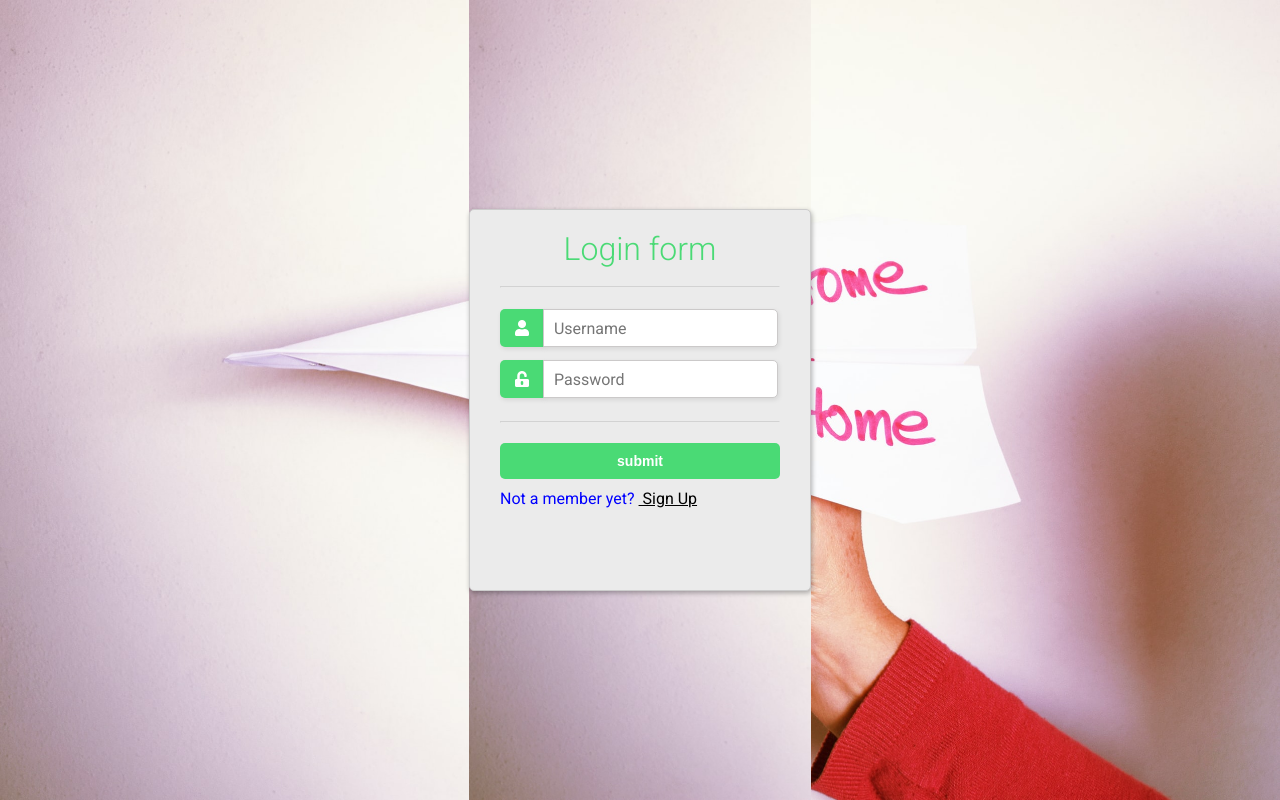
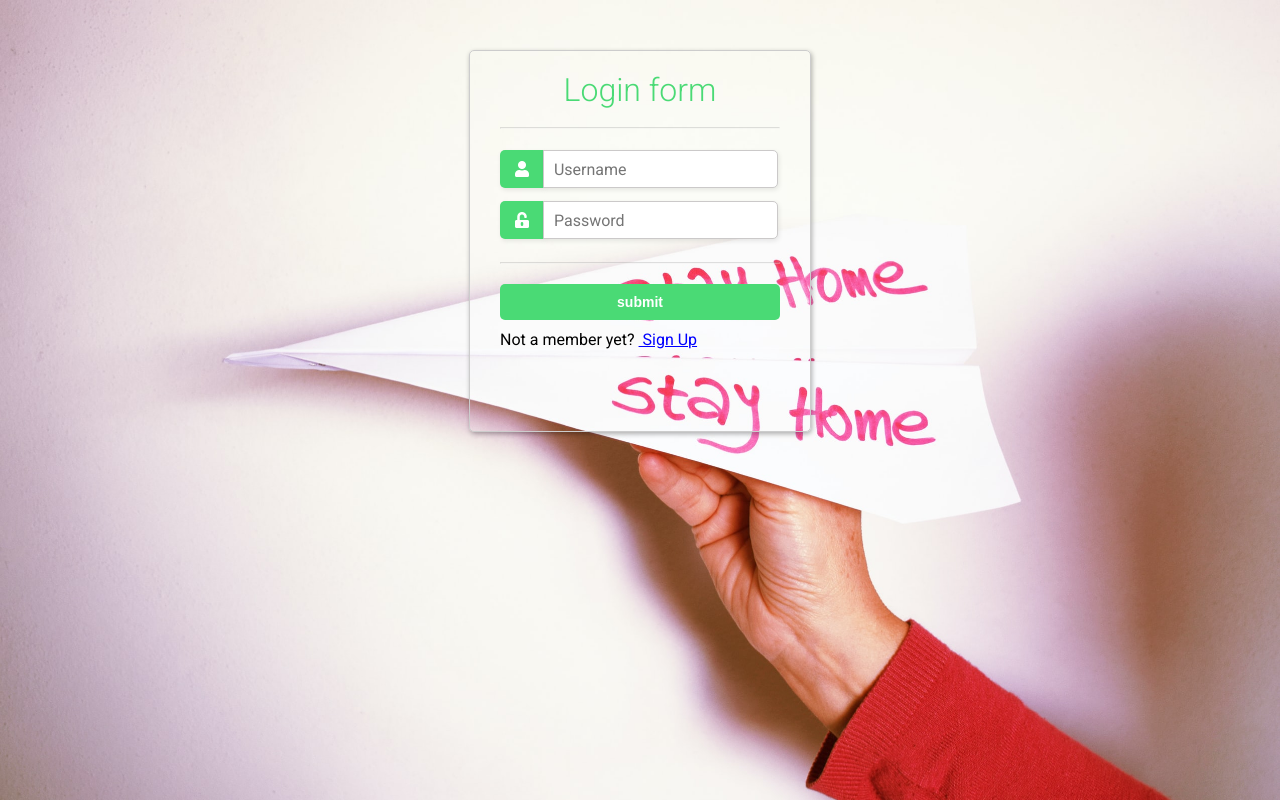
Before and after one commit to Ragav-Subramanian/Covid--19-Hackathon-Website, a PHP site: page /login_temp.php in a window 1280 px wide. Run offline with PHP 8.4, Linux system fonts and the light colour scheme; some libraries are stand-ins or nearby versions.

Commit message:
[login]: over done

```diff
--- a/includes/register.php
+++ b/includes/register.php
@@ -1,7 +1,7 @@
 <?php
 if(isset($_POST['signup']))
 {
-  require 'db.php';
+  require '../inputandstore/db.php';
   $name= $_POST['username'];
   $passwd= $_POST['password'];
   $rpasswd= $_POST['re-password'];
--- a/login_temp.php
+++ b/login_temp.php
@@ -5,16 +5,8 @@
     <title>Login form</title>
     <link href="https://fonts.googleapis.com/css?family=Roboto:300,400,500,700" rel="stylesheet">
     <link rel="stylesheet" href="https://use.fontawesome.com/releases/v5.4.1/css/all.css" integrity="sha384-5sAR7xN1Nv6T6+dT2mhtzEpVJvfS3NScPQTrOxhwjIuvcA67KV2R5Jz6kr4abQsz" crossorigin="anonymous">
+    <link rel="stylesheet" href="../css/home.css">
     <style>
-        html,
-        body {
-            display: flex;
-            justify-content: center;
-            height: 100%;
-            background: url(stayhome.jpeg);
-            background-size: cover;
-        }
-
         body,
         div,
         h1,
@@ -50,11 +42,10 @@
             max-width: 340px;
             min-height: 360px;
             padding: 10px 0;
-            margin: auto;
+            margin: 50px auto;
             border-radius: 5px;
             border: solid 1px #ccc;
             box-shadow: 1px 2px 5px rgba(0, 0, 0, .31);
-            background: #ebebeb;
         }
 
         form {
@@ -114,24 +105,21 @@
     </style>
 </head>
 
-<body>
+<body class="main-home">
     <div class="main-block">
         <h1>Login form</h1>
-        <form action="" method="post">
-
+        <form action="./includes/login.php" method="post">
             <hr>
-            <label id="icon" for="name"><i class="fas fa-user"></i></label>
-            <input type="text" name="name" id="name" placeholder="Username" required />
+            <label id="icon" for="username"><i class="fas fa-user"></i></label>
+            <input type="text" name="username" id="username" placeholder="Username" required />
             <label id="icon" for="name"><i class="fas fa-unlock-alt"></i></label>
-            <input type="password" name="password" id="name" placeholder="Password" required />
+            <input type="password" name="password" id="password" placeholder="Password" required />
             <hr>
             <div class="btn-block">
-                <button type="submit" name="submit">submit</button>
+                <button type="submit" name="login">submit</button>
             </div>
-            <span style="color:#0000FF;">Not a member yet?</span> <a href="register_temp.php" title="create a account" target="" style="color:#000;">&nbsp;Sign Up</a> <br>
+            <span style="color:#000;">Not a member yet?</span> <a href="register_temp.php" title="create a account" target="register_temp.php" style="color:#0000FF;" >&nbsp;Sign Up</a> <br>
         </form> <br>&nbsp;&nbsp;&nbsp;
     </div>
-
 </body>
-
 </html>
--- a/users.sql
+++ b/users.sql
@@ -1,5 +1,5 @@
 CREATE TABLE `users` (
-  `username` varchar(255) NOT NULL,
+  `name` varchar(255) NOT NULL,
   `pwd` varchar(255) NOT NULL
 ) ENGINE=InnoDB DEFAULT CHARSET=latin1;
 
```
Also changed, not shown: register_temp.php (+11 -18 lines).
